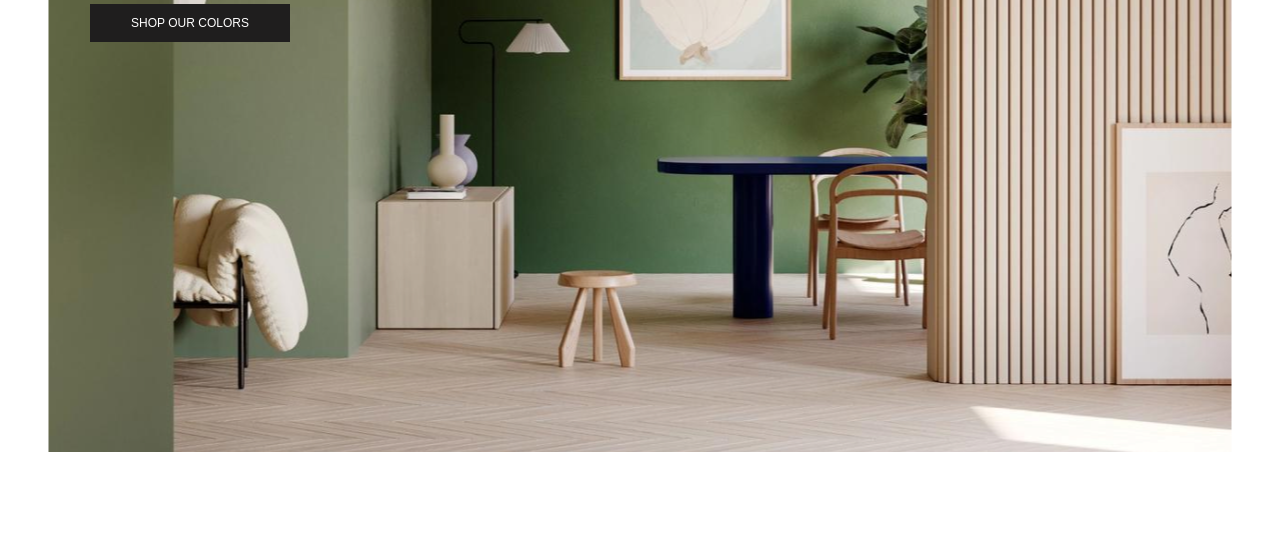
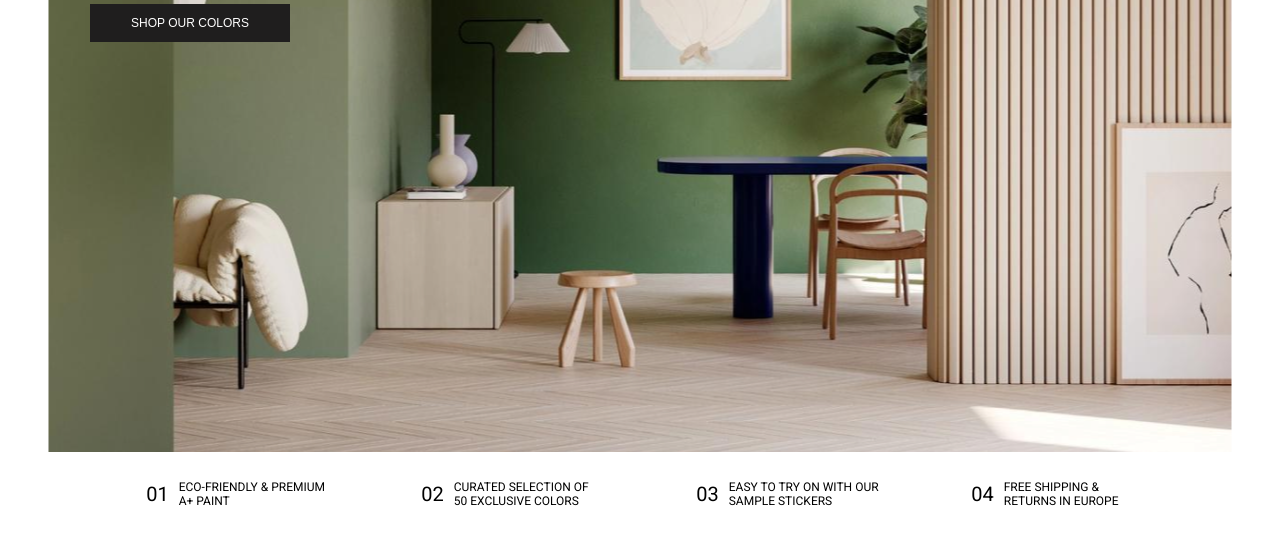
Before and after one commit to heresywolves/palette-landing, a website built with webpack: page src/index.html in a window 1280 px wide. Shown: the part 341-886 px from the top of the page. Before the commit the page ends 800 px from the top, so only its background shows below. Built offline with Linux system fonts and the light colour scheme.

Commit message:
Add numbered text section

```diff
--- a/src/index.html
+++ b/src/index.html
@@ -21,9 +21,31 @@
         alt="Room interior"
         class="header__background"
       />
-      <h1 class="header_title">Eco-Friendly Paints For A Healthy Home</h1>
-      <button class="header_store-button">SHOP OUR COLORS</button>
+      <h1 class="header__title">Eco-Friendly Paints For A Healthy Home</h1>
+      <button class="header__store-button">SHOP OUR COLORS</button>
     </header>
+    <section class="numbered-text">
+      <div class="numbered-text__item">
+        <p class="numbered-text__number">01</p>
+        <p class="numbered-text__text">ECO-FRIENDLY & PREMIUM A+ PAINT</p>
+      </div>
+      <div class="numbered-text__item">
+        <p class="numbered-text__number">02</p>
+        <p class="numbered-text__text">
+          CURATED SELECTION OF 50 EXCLUSIVE COLORS
+        </p>
+      </div>
+      <div class="numbered-text__item">
+        <p class="numbered-text__number">03</p>
+        <p class="numbered-text__text">
+          EASY TO TRY ON WITH OUR SAMPLE STICKERS
+        </p>
+      </div>
+      <div class="numbered-text__item">
+        <p class="numbered-text__number">04</p>
+        <p class="numbered-text__text">FREE SHIPPING & RETURNS IN EUROPE</p>
+      </div>
+    </section>
     <script src="../dist/main.js"></script>
   </body>
 </html>
--- a/src/style.scss
+++ b/src/style.scss
@@ -52,7 +52,7 @@ header {
     margin-left: 8px;
   }
 
-  .header_title {
+  .header__title {
     font-size: 63px;
     font-weight: 400;
     color: white;
@@ -65,7 +65,7 @@ header {
     line-height: 1.1;
   }
 
-  .header_store-button {
+  .header__store-button {
     position: relative;
     z-index: 2;
     height: 38px;
@@ -76,5 +76,31 @@ header {
     background-color: #1F1E1E;
     border: none;
   }
+}
+
+.numbered-text {
+  @include bound-center-wrapper;
+  max-width: 1100px;
+  display: flex;
+  justify-content: space-around;
+  margin-top: 400px;
+  padding: 20px 0;
+  position: relative;
+  left: 10px;
+
+  .numbered-text__item {
+    display: flex;
+    gap: 10px;
+    align-items: center;
+  }
+
+  .numbered-text__number {
+    font-size: 20px;
+  }
+
+  .numbered-text__text {
+    font-size: 12px;
+    width: 150px;
+  }
 
 }
```
Also changed, not shown: dist/8085c07f3fed058afb80.js, dist/index.html, dist/main.js.
